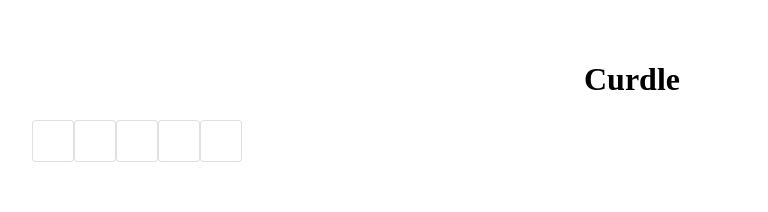
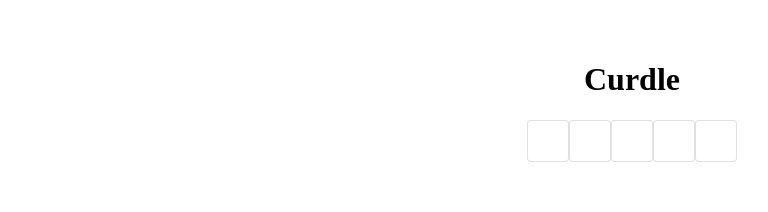
Before and after one commit to thedrewguy/curdle, a React (Vite) app: page / in a window 1280 px wide. Shown: the top 212 px of the page, without its empty margins (8-776 px from the left). Built offline with nearby package versions, Linux system fonts and the light colour scheme.

Commit message:
smarter font coloring

```diff
--- a/src/ActiveRow.tsx
+++ b/src/ActiveRow.tsx
@@ -1,11 +1,11 @@
 import { Stack } from "@mui/material";
 import { LetterCard } from "./LetterCard";
+import { guessWords } from "./utils/guess-words";
 import { Letter } from "./utils/letters";
-import { makesValidWord } from "./utils/makesValidGuess";
 
 export function ActiveRow(props: { letters: Letter[] }) {
   return (
-    <Stack direction={"row"}>
+    <Stack sx={{ justifyContent: "center" }} direction={"row"}>
       {Array(5)
         .fill(undefined)
         .map((udf, index) => (
@@ -21,8 +21,7 @@ export function ActiveRow(props: { letters: Letter[] }) {
 }
 
 function getFontColor(letters: Letter[]) {
-  if (letters.length < 5) {
-    return "black";
-  }
-  return makesValidWord(letters) ? "black" : "red";
+  return guessWords.find((word) => word.startsWith(letters.join("")))
+    ? "black"
+    : "red";
 }
```
